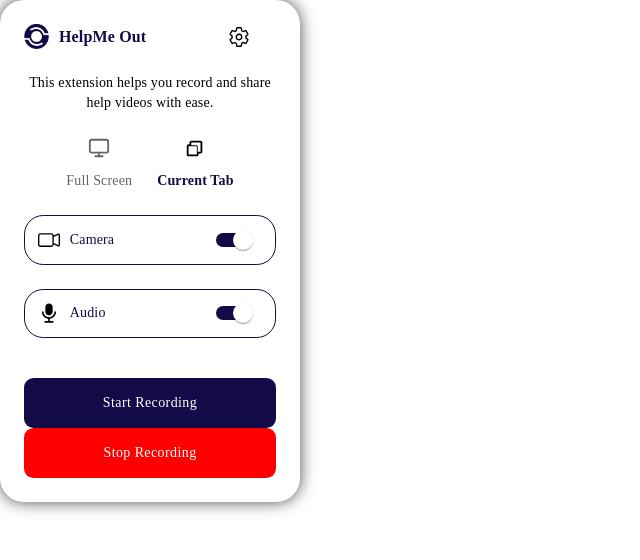
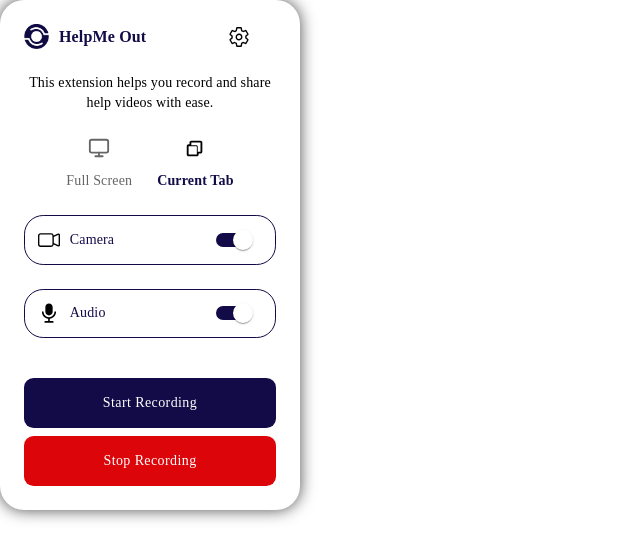
Before and after one commit to AdebayoIbrahim/hng-task-5, a React app: page / in a window 1280 px wide. Shown: the top 560 px of the page, without its empty margins (0-640 px from the left). Built offline with nearby package versions, Linux system fonts and the light colour scheme; some icons are missing.

Commit message:
setting up endpoint

```diff
--- a/package.json
+++ b/package.json
@@ -16,6 +16,7 @@
     "@mui/material": "^5.14.11",
     "react": "^18.2.0",
     "react-dom": "^18.2.0",
+    "react-router-dom": "^6.16.0",
     "recordrtc": "^5.6.2",
     "webpack": "^5.88.2",
     "webpack-cli": "^5.1.4"
--- a/src/App.jsx
+++ b/src/App.jsx
@@ -6,9 +6,9 @@
 import { TiTabsOutline } from "react-icons/ti";
 import { BsCameraVideo } from "react-icons/bs";
 import { AiFillAudio } from "react-icons/ai";
+import { Link } from "react-router-dom";
 import Card from "./components/Card.jsx";
 import Logo from "../public/logo.png";
-
 const Flex = styled(Stack)({
   display: "flex",
   flexDirection: "row",
@@ -50,13 +50,16 @@
           }
         };
 
+        // recorder.onstop = () => {
+        //   const blob = new Blob(recordchunks, { type: "video/webm" });
+        //   const blobUrl = URL.createObjectURL(blob);
+
+        //   chrome.tabs.create({ url: blobUrl });
+        //   setChunks([]);
+        // };
         recorder.onstop = () => {
-          const blob = new Blob(recordchunks, { type: "video/webm" });
-          const url = URL.createObjectURL(blob);
-          chrome.tabs.create({ url });
           setChunks([]);
         };
-
         recorder.start();
       })
       .catch((error) => {
@@ -69,6 +72,8 @@
     if (mediaRecorder && mediaRecorder.state !== "inactive") {
       mediaRecorder.stop();
     }
+    const showResult = "http://www.google.com";
+    window.open(showResult, "_blank");
   };
   return (
     <Box
@@ -161,10 +166,13 @@
         >
           Start Recording
         </Button>
+      </Box>
+      <Box pt={1}>
         <Button
           onClick={stopRecoring}
           sx={{
-            background: "red",
+            textDecoration: "none",
+            background: "rgb(220,5,10)",
             paddingBlock: ".8rem !important",
             color: "white !important",
             borderRadius: ".6rem",
@@ -172,7 +180,7 @@
             fontWeight: "500",
             "&:hover": {
               color: "white",
-              background: "#120B44",
+              background: "rgb(220,5,10)",
             },
           }}
           fullWidth
```
Also changed, not shown: src/components/Recorded-url/RecordSite.jsx (added, +7 -0 lines), public/manifest.json, 3 other files (tests, documents, lock files or other folders).
